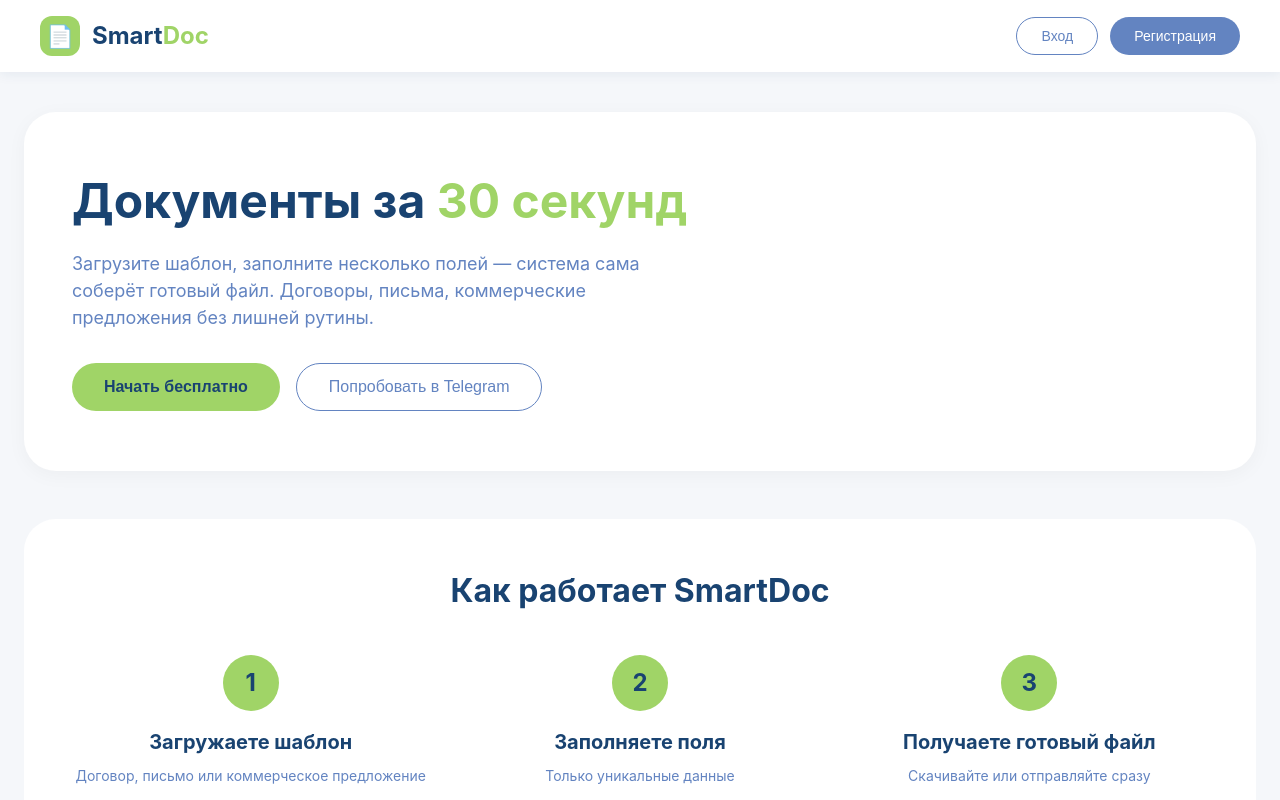
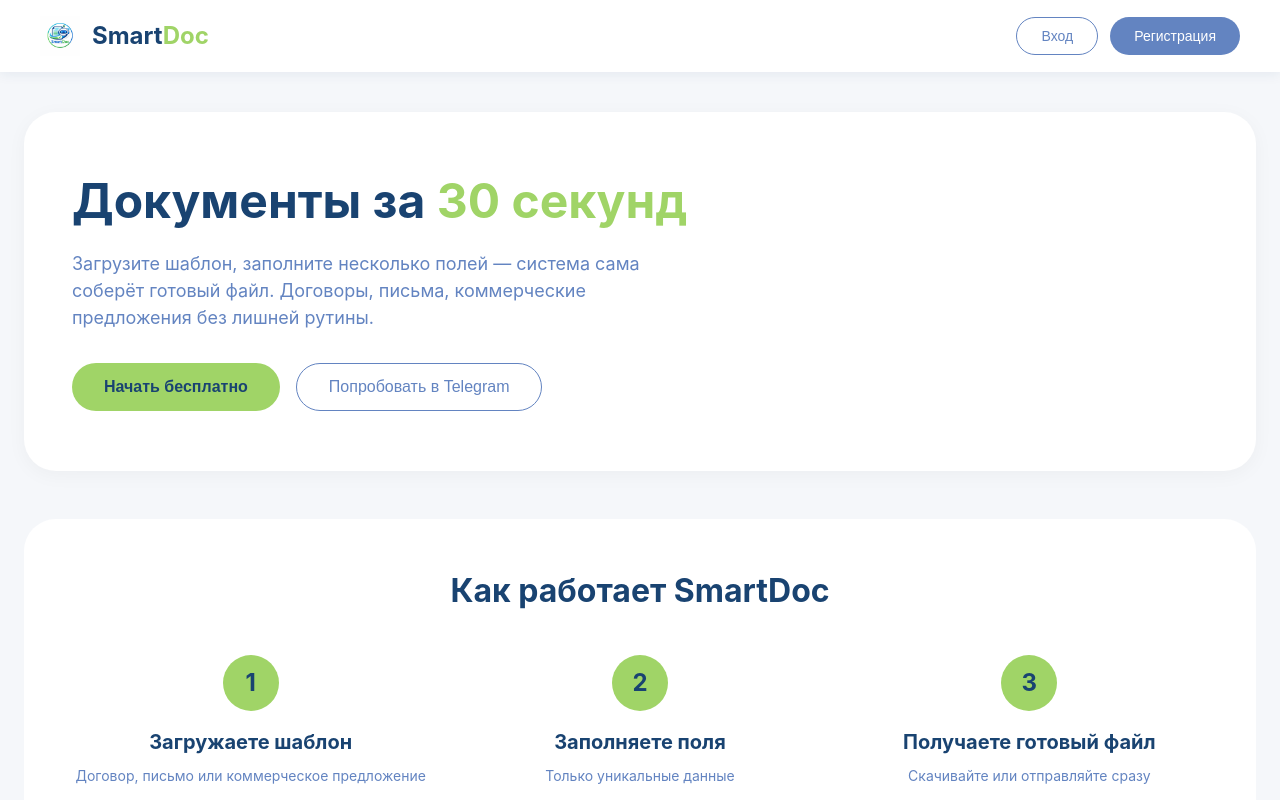
Before and after one commit to petrushinaab-rgb/smartdoc-site, a plain HTML site: page index.html in a window 1280 px wide. Shown: the top 800 px of the page. Drawn offline with Linux system fonts and the light colour scheme; no server answers.

Commit message:
Update index.html

```diff
--- a/index.html
+++ b/index.html
@@ -41,13 +41,15 @@
         .logo-icon {
             width: 40px;
             height: 40px;
-            background: #A0D467;
-            border-radius: 12px;
             display: flex;
             align-items: center;
             justify-content: center;
-            font-size: 22px;
-            color: white;
+        }
+
+        .logo-icon img {
+            width: 40px;
+            height: 40px;
+            object-fit: contain;
         }
 
         .logo-text {
@@ -508,7 +510,9 @@
 
 <header>
     <div class="logo">
-        <div class="logo-icon">📄</div>
+        <div class="logo-icon">
+            <img src="logo.png" alt="SmartDoc">
+        </div>
         <div class="logo-text">Smart<span>Doc</span></div>
     </div>
     <div class="nav-buttons" id="navButtons">
@@ -659,7 +663,7 @@
 </div>
 
 <script>
-    // Firebase конфигурация с рабочим API-ключом
+    // Firebase конфигурация (РАБОЧИЙ API-КЛЮЧ, НЕ МЕНЯТЬ)
     const firebaseConfig = {
         apiKey: "AIzaSyCkdqaqZ3MqGyymUooL4cPDBVt-jyuc0WM",
         authDomain: "project-8fd7f.firebaseapp.com",
@@ -676,13 +680,11 @@
         const authScript = document.createElement('script');
         authScript.src = 'https://www.gstatic.com/firebasejs/9.6.10/firebase-auth-compat.js';
         authScript.onload = () => {
-            // Инициализация только если ещё не инициализировано
             if (!firebase.apps.length) {
                 firebase.initializeApp(firebaseConfig);
             }
             window.auth = firebase.auth();
 
-            // Отслеживание состояния пользователя
             window.auth.onAuthStateChanged((user) => {
                 const nav = document.getElementById('navButtons');
                 if (user) {
@@ -697,7 +699,6 @@
     };
     document.head.appendChild(firebaseScript);
 
-    // Функции модальных окон
     function openModal(id) {
         document.getElementById(id).style.display = 'flex';
     }
@@ -706,7 +707,6 @@
         document.getElementById(id).style.display = 'none';
     }
 
-    // Регистрация
     window.registerUser = async function() {
         const email = document.getElementById('reg-email').value;
         const password = document.getElementById('reg-password').value;
@@ -725,7 +725,6 @@
             await window.auth.createUserWithEmailAndPassword(email, password);
             alert("Аккаунт успешно создан");
             closeModal('registerModal');
-            // Очищаем поля
             document.getElementById('reg-email').value = '';
             document.getElementById('reg-password').value = '';
             document.getElementById('reg-name').value = '';
@@ -744,7 +743,6 @@
         }
     };
 
-    // Вход
     window.loginUser = async function() {
         const email = document.getElementById('login-email').value;
         const password = document.getElementById('login-password').value;
@@ -758,7 +756,6 @@
             await window.auth.signInWithEmailAndPassword(email, password);
             alert("Добро пожаловать");
             closeModal('loginModal');
-            // Очищаем поля
             document.getElementById('login-email').value = '';
             document.getElementById('login-password').value = '';
         } catch (err) {
@@ -774,13 +771,11 @@
         }
     };
 
-    // Выход
     window.logout = async function() {
         await window.auth.signOut();
         alert("Вы вышли из аккаунта");
     };
 
-    // Покупка тарифа (заглушка для Stripe)
     window.buyPlan = function(plan) {
         if (!window.auth.currentUser) {
             alert("Сначала войдите в аккаунт");
@@ -797,12 +792,10 @@
         alert(`Тариф "${plan}" за ${prices[plan]}/месяц. Оплата через Stripe будет доступна в ближайшее время.`);
     };
 
-    // Открытие Telegram бота
     window.openTelegram = function() {
         window.open('https://t.me/fillingoutdocuments_bot', '_blank');
     };
 
-    // Закрытие модалки при клике вне окна
     window.onclick = function(e) {
         if (e.target.classList.contains('modal')) {
             e.target.style.display = 'none';
```
